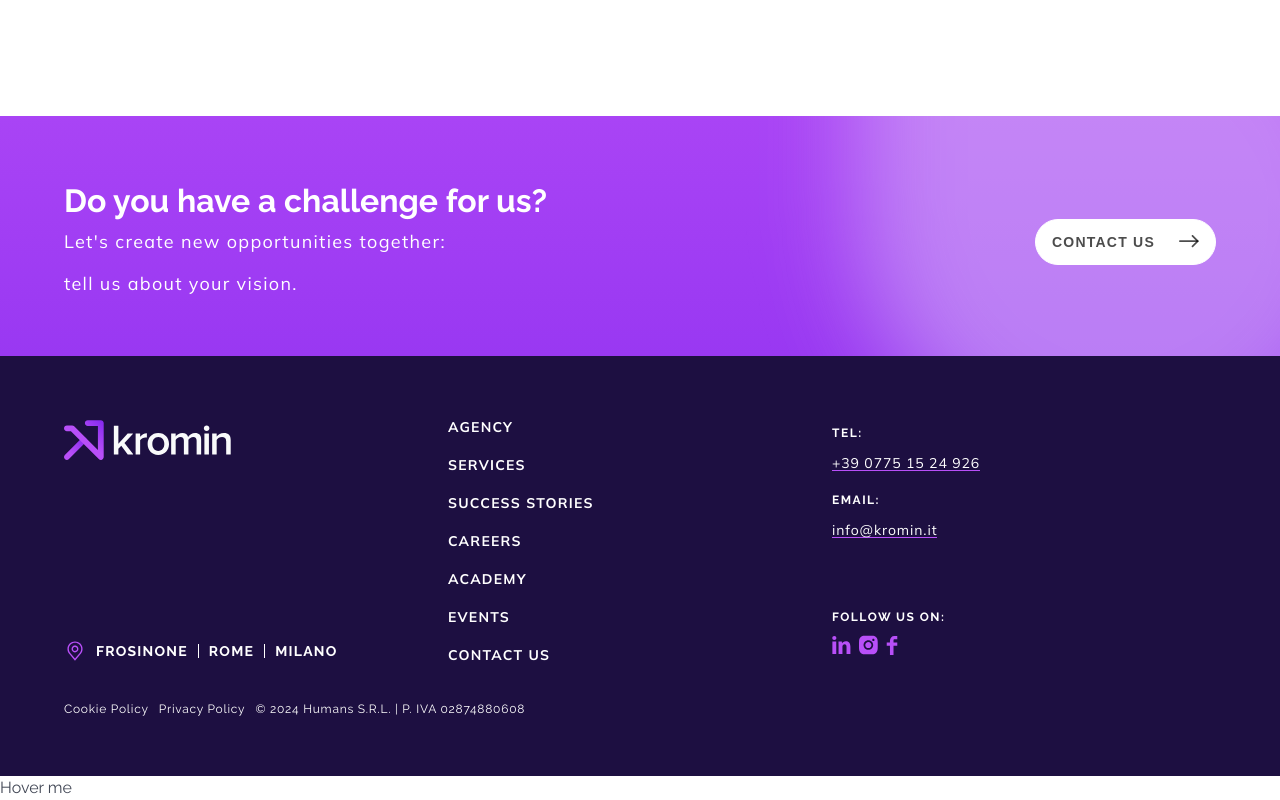
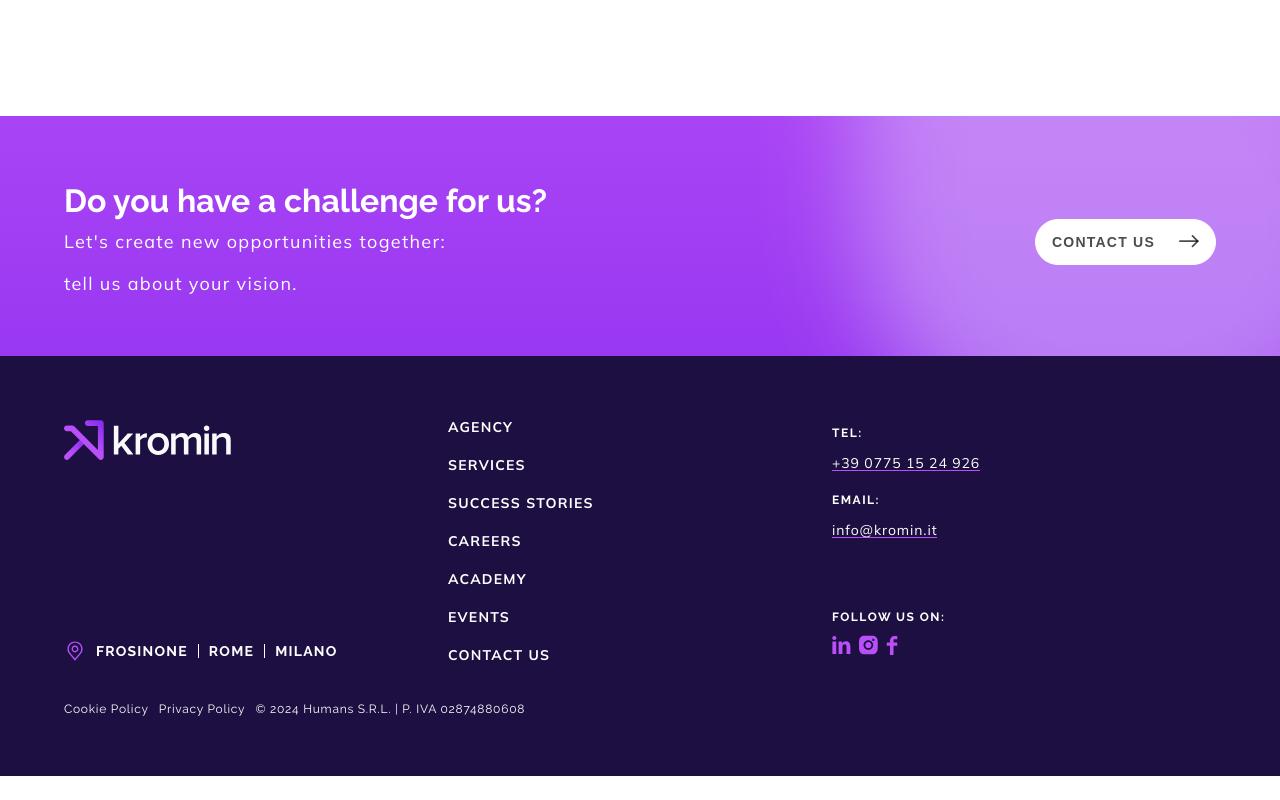
Before and after one commit to niriam123/myreactproject, a React (Create React App) app: page / in a window 1280 px wide. Shown: the part 2709-3509 px from the top of the page. After the commit the page ends 3485 px from the top, so only its background shows below. Built offline with nearby package versions, Linux system fonts and the light colour scheme.

Commit message:
remove hover me text

```diff
--- a/src/App.js
+++ b/src/App.js
@@ -21,8 +21,6 @@ function App() {
     <Wanttostand />
     <ContactUs />
     <Footer />
-    <button class="scale-on-hover">Hover me</button>
-
     </>
   );
 }
```
